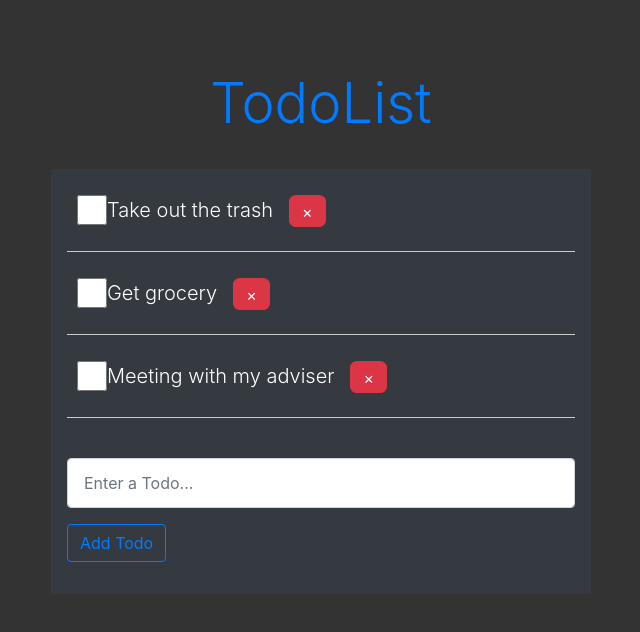
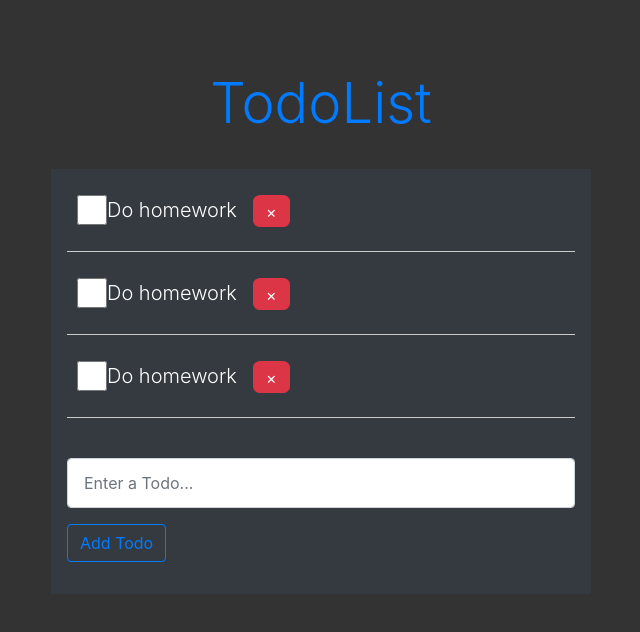
Before and after one commit to webdvt/react-todolist, a React (Create React App) app: page / in a window 1280 px wide. Shown: the top 632 px of the page, without its empty margins (319-959 px from the left). Built offline with nearby package versions, Linux system fonts and the light colour scheme.

Commit message:
setup starter template

```diff
--- a/src/App.js
+++ b/src/App.js
@@ -24,29 +24,16 @@ const App = () => {
     }
   ];
 
-  const [todos, updateTodos] = useState(initialTodos);
-
   const toggleComplete = (id) => {
-    updateTodos([...todos.map(todo => {
-        if (todo.id === id) {
-          todo.completed = !todo.completed;
-        }
-        return todo;
-      }
-    )]);
+    // ...
   };
 
   const deleteTodo = (id) => {
-    updateTodos(todos.filter(todo => todo.id !== id));
+    // ...
   };
 
   const addTodo = (title) => {
-    const newTodo = {
-      id: uuid.v4(),
-      title: title,
-      complete: false
-    };
-    updateTodos([...todos, newTodo]);
+    // ...
   };
 
   return (
@@ -56,9 +43,9 @@ const App = () => {
           <Header/>
           <br/>
           <div className="container bg-dark p-3">
-            <Todos todos={todos} toggleComplete={toggleComplete} deleteTodo={deleteTodo}/>
+            <Todos/>
             <br/>
-            <AddTodo addTodo={addTodo}/>
+            <AddTodo/>
           </div>
         </div>
       </div>
--- a/src/components/AddTodo.js
+++ b/src/components/AddTodo.js
@@ -1,14 +1,9 @@
 import React, { useState } from 'react';
 
-const AddTodo = ({ addTodo }) => {
-
-  const [newTodo, setNewTodo] = useState('');
+const AddTodo = (props) => {
 
   const onSubmit = (e) => {
     e.preventDefault();
-    addTodo(newTodo);
-    setNewTodo('');
-    e.target.reset();
   };
 
   return (
@@ -19,7 +14,6 @@ const AddTodo = ({ addTodo }) => {
           type="text"
           name="title"
           placeholder="Enter a Todo..."
-          onChange={(e) => setNewTodo(e.target.value)}
         />
       </div>
       <div className="form-group">
--- a/src/components/TodoItem.js
+++ b/src/components/TodoItem.js
@@ -1,21 +1,17 @@
 import React from 'react';
 
-const TodoItem = ({ todo, toggleComplete, deleteTodo }) => {
+const TodoItem = (props) => {
   const todoStyle = () => ({
-    textDecoration: todo.completed ? 'line-through' : 'none',
+    textDecoration: 'none',
     padding: '10px',
     borderBottom: '1px #ccc solid'
   });
 
-  const { id, title } = todo;
-
   return (
     <div className="input-group input-group-lg mb-3" style={todoStyle()}>
-      <input style={{ width: '30px', height: '30px' }} type="checkbox"
-             onChange={() => toggleComplete(id)}/>
-      <p className="lead">{title}</p>
-      <button className="btn btn-danger ml-3 pb-3 pt-1" style={{ height: '2rem', borderRadius: '20%' }}
-              onClick={() => deleteTodo(id)}>&times;</button>
+      <input style={{ width: '30px', height: '30px' }} type="checkbox"/>
+      <p className="lead">Do homework</p>
+      <button className="btn btn-danger ml-3 pb-3 pt-1" style={{ height: '2rem', borderRadius: '20%' }}>&times;</button>
     </div>
   );
 };
--- a/src/components/Todos.js
+++ b/src/components/Todos.js
@@ -1,9 +1,12 @@
 import React from 'react';
 import TodoItem from './TodoItem'
 
-const Todos = ({ todos, toggleComplete, deleteTodo }) => (
-  todos.map(todo => (
-    <TodoItem todo={todo} key={todo.id} toggleComplete={toggleComplete} deleteTodo={deleteTodo}/>
-  )));
+const Todos = (props) => (
+  <div>
+    <TodoItem/>
+    <TodoItem/>
+    <TodoItem/>
+  </div>
+  );
 
 export default Todos;
```
Also changed, not shown: 1 other file (tests, documents, lock files or other folders).
